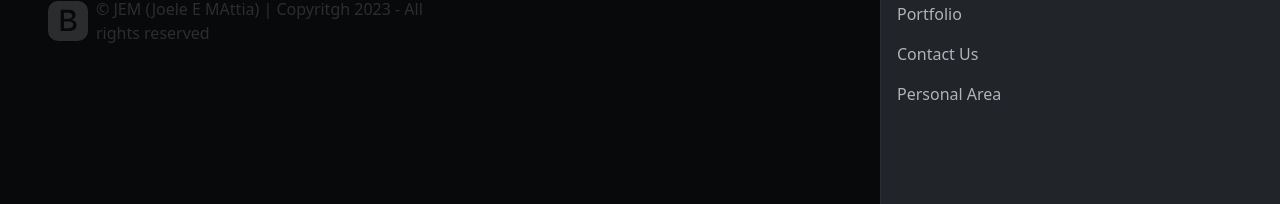
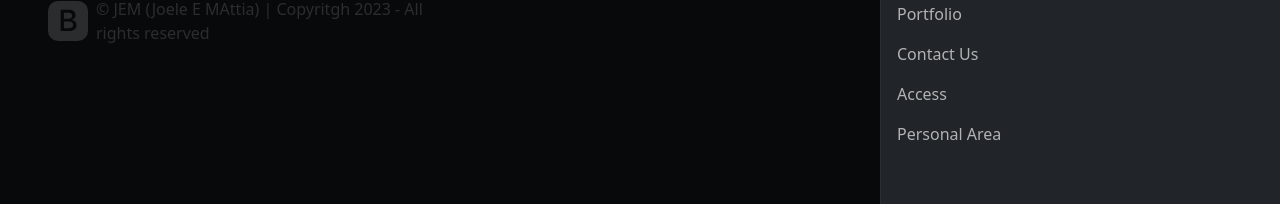
Before and after one commit to WebDevJoJo/JoeMatFolio, an Angular app: page /navbar in a window 1280 px wide. Both pictures are taken after a click on the button 1240 px from the left and 50 px from the top of the page. Shown: the part 164-368 px from the top of the page. Built offline with nearby package versions, Linux system fonts and the light colour scheme.

Commit message:
access added to navbar

```diff
--- a/src/app/navbar/navbar.component.html
+++ b/src/app/navbar/navbar.component.html
@@ -49,6 +49,9 @@
             <a class="nav-link" routerLink="/contact-us">Contact Us</a>
           </li>
           <li class="nav-item">
+            <a class="nav-link" routerLink="/access">Access</a>
+          </li>
+          <li class="nav-item">
             <a class="nav-link" routerLink="/personal-area">Personal Area</a>
           </li>
         </ul>
```
